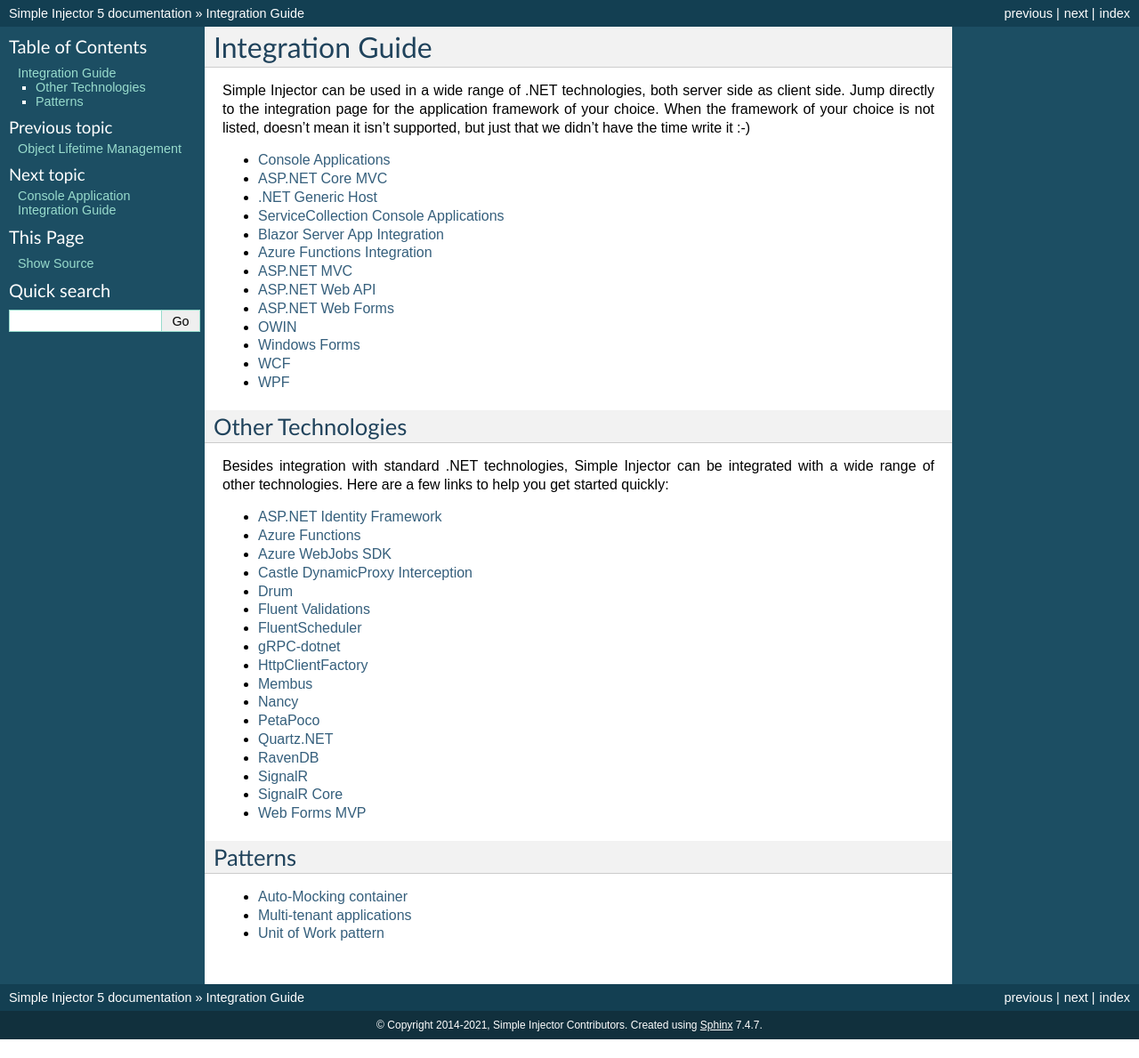
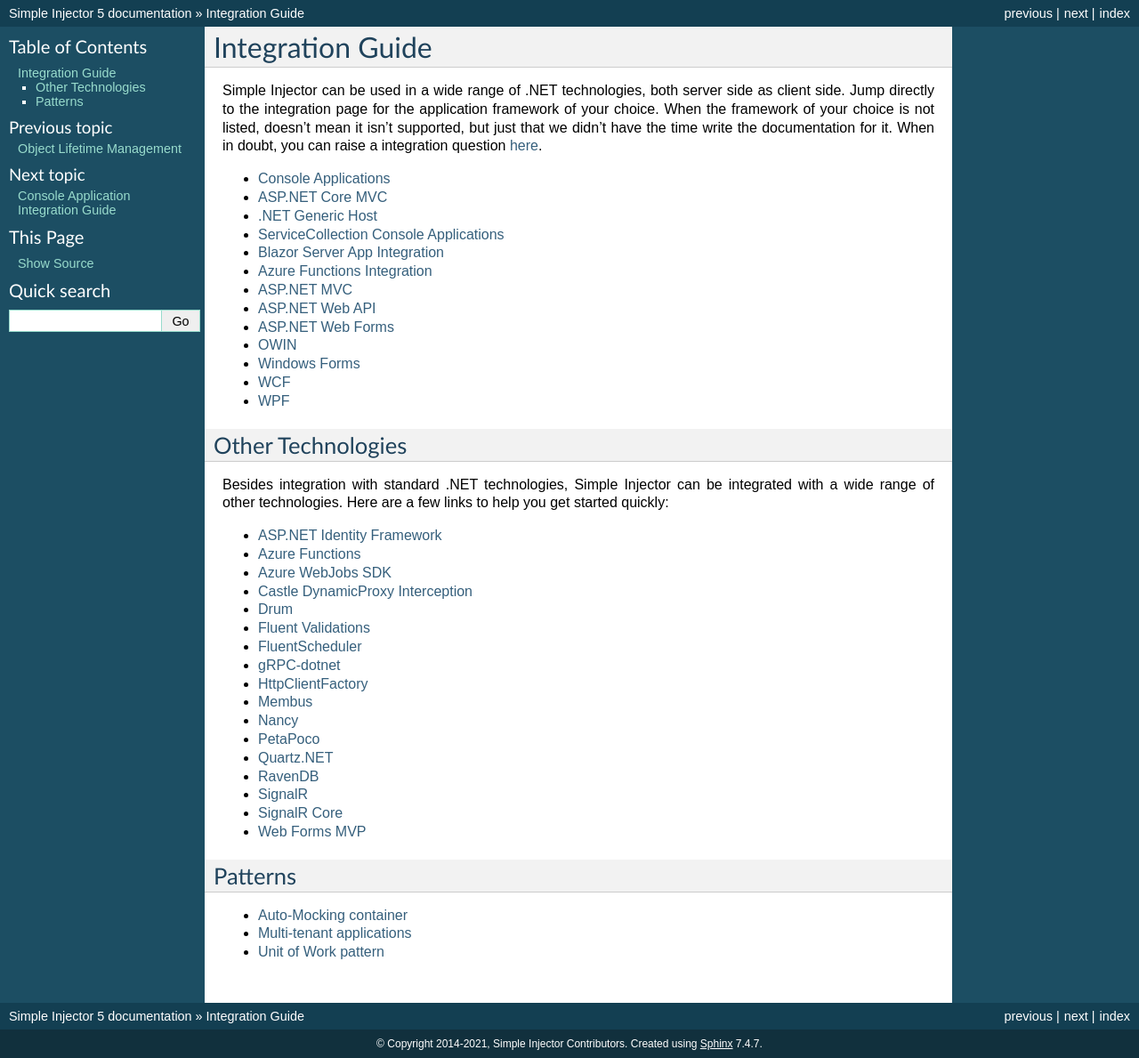
Before and after one commit to simpleinjector/Documentation, a Sphinx documentation site: the page built from source/integration.rst, in a window 1280 px wide. Shown: the whole page at 89% size. Built offline with Sphinx 7.4.7, drawn with Linux system fonts in a browser that asks for light colours; before the commit the page ends 1168 px from its top, so only the background shows below that.

Commit message:
Improved sentence.

```diff
--- a/source/integration.rst
+++ b/source/integration.rst
@@ -2,7 +2,7 @@
 Integration Guide
 =================
 
-Simple Injector can be used in a wide range of .NET technologies, both server side as client side. Jump directly to the integration page for the application framework of your choice. When the framework of your choice is not listed, doesn't mean it isn't supported, but just that we didn't have the time write it :-)
+Simple Injector can be used in a wide range of .NET technologies, both server side as client side. Jump directly to the integration page for the application framework of your choice. When the framework of your choice is not listed, doesn't mean it isn't supported, but just that we didn't have the time write the documentation for it. When in doubt, you can raise a integration question `here <https://simpleinjector.org/forum>`_.
 
 .. toctree::
     :maxdepth: 1
```
